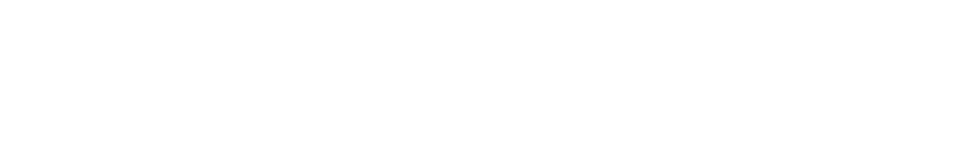
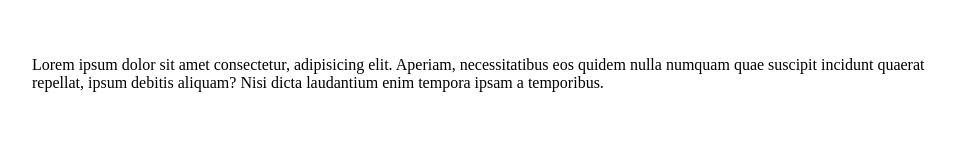
Before and after one commit to zigzaga00/programing-blog, a plain HTML site: page index.html in a window 1280 px wide. Shown: the whole page, without its empty margins (158-1114 px from the left). Drawn offline with Linux system fonts and the light colour scheme.

Commit message:
centred content

```diff
--- a/blog.css
+++ b/blog.css
@@ -1,3 +1,5 @@
 .content {
-
+    max-width: 900px;
+    margin: 0 auto;
+    padding: 32px;
 }
--- a/index.html
+++ b/index.html
@@ -8,7 +8,9 @@
 </head>
 <body>
     <div class="content">
-
+        <p>
+            Lorem ipsum dolor sit amet consectetur, adipisicing elit. Aperiam, necessitatibus eos quidem nulla numquam quae suscipit incidunt quaerat repellat, ipsum debitis aliquam? Nisi dicta laudantium enim tempora ipsam a temporibus.
+        </p>
     </div>
 </body>
 </html>
```
